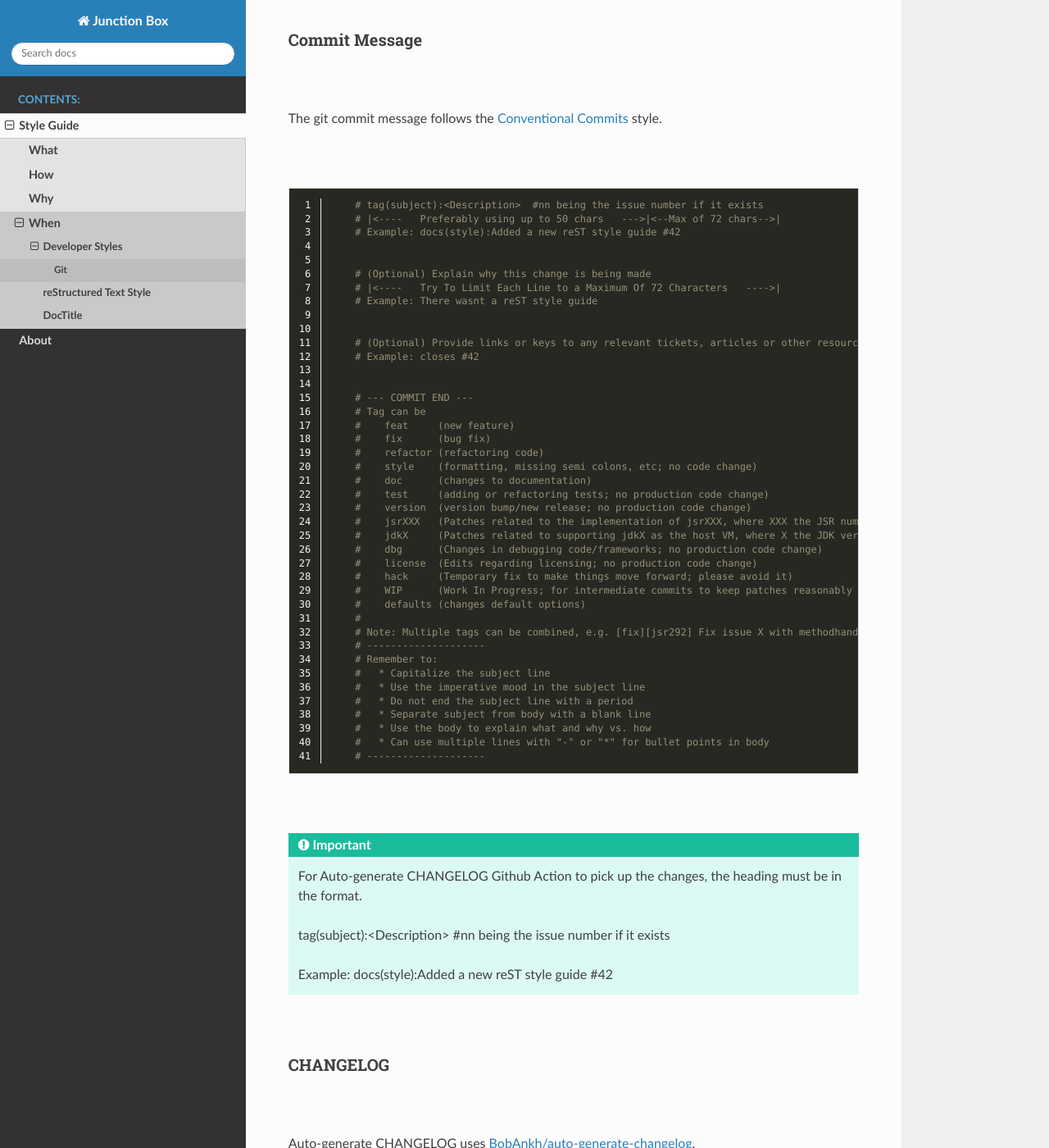
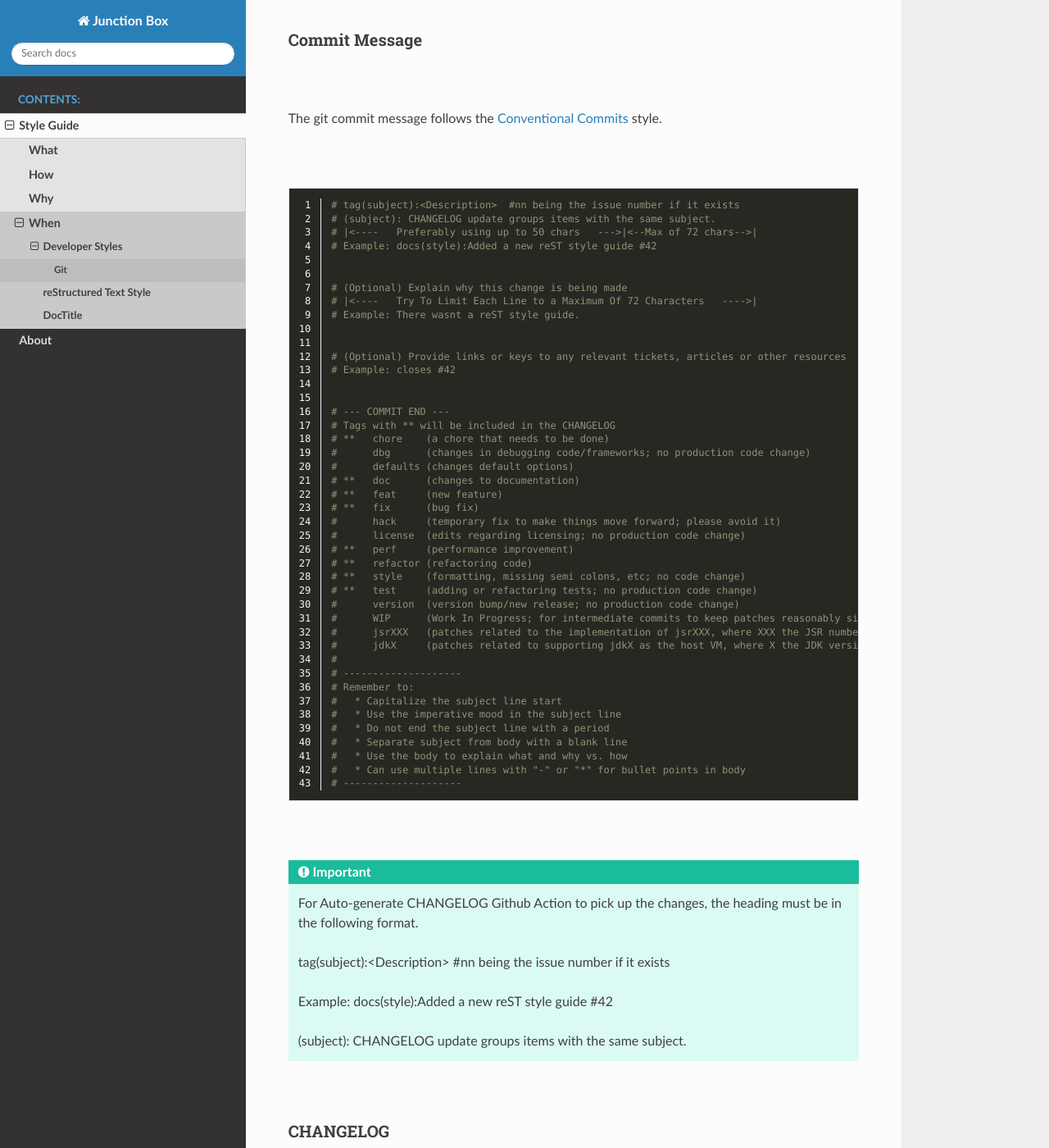
Before and after one commit to imAsparky/junction-box, a Sphinx documentation site: the page built from docs/source/style-developer.rst, in a window 1280 px wide and 1400 px high, scrolled down 277 px. Shown: the whole window at 82% size. Built offline with Sphinx 7.4.7 and the Read the Docs theme 2.0.0, drawn with Linux system fonts in a browser that asks for light colours; some of the changed text lies outside the part shown.

Commit message:
docs(style):Update Development Pipeline style #35
- Added tags to update-changelog.yaml TYPES
- Changed tag order to alphabetical
- Updated .git-commit-message to reflect styling and requirements for
  update-changelog.yaml

WIP #35

```diff
--- a/docs/source/style-developer.rst
+++ b/docs/source/style-developer.rst
@@ -24,57 +24,61 @@ The git commit message follows the
     :linenos:
 
 
-        # tag(subject):<Description>  #nn being the issue number if it exists
-        # |<----   Preferably using up to 50 chars   --->|<--Max of 72 chars-->|
-        # Example: docs(style):Added a new reST style guide #42
+    # tag(subject):<Description>  #nn being the issue number if it exists
+    # (subject): CHANGELOG update groups items with the same subject.
+    # |<----   Preferably using up to 50 chars   --->|<--Max of 72 chars-->|
+    # Example: docs(style):Added a new reST style guide #42
 
 
-        # (Optional) Explain why this change is being made
-        # |<----   Try To Limit Each Line to a Maximum Of 72 Characters   ---->|
-        # Example: There wasnt a reST style guide
+    # (Optional) Explain why this change is being made
+    # |<----   Try To Limit Each Line to a Maximum Of 72 Characters   ---->|
+    # Example: There wasnt a reST style guide.
 
 
-        # (Optional) Provide links or keys to any relevant tickets, articles or other resources
-        # Example: closes #42
+    # (Optional) Provide links or keys to any relevant tickets, articles or other resources
+    # Example: closes #42
 
 
-        # --- COMMIT END ---
-        # Tag can be
-        #    feat     (new feature)
-        #    fix      (bug fix)
-        #    refactor (refactoring code)
-        #    style    (formatting, missing semi colons, etc; no code change)
-        #    doc      (changes to documentation)
-        #    test     (adding or refactoring tests; no production code change)
-        #    version  (version bump/new release; no production code change)
-        #    jsrXXX   (Patches related to the implementation of jsrXXX, where XXX the JSR number)
-        #    jdkX     (Patches related to supporting jdkX as the host VM, where X the JDK version)
-        #    dbg      (Changes in debugging code/frameworks; no production code change)
-        #    license  (Edits regarding licensing; no production code change)
-        #    hack     (Temporary fix to make things move forward; please avoid it)
-        #    WIP      (Work In Progress; for intermediate commits to keep patches reasonably sized)
-        #    defaults (changes default options)
-        #
-        # Note: Multiple tags can be combined, e.g. [fix][jsr292] Fix issue X with methodhandles
-        # --------------------
-        # Remember to:
-        #   * Capitalize the subject line
-        #   * Use the imperative mood in the subject line
-        #   * Do not end the subject line with a period
-        #   * Separate subject from body with a blank line
-        #   * Use the body to explain what and why vs. how
-        #   * Can use multiple lines with "-" or "*" for bullet points in body
-        # --------------------
+    # --- COMMIT END ---
+    # Tags with ** will be included in the CHANGELOG
+    # **   chore    (a chore that needs to be done)
+    #      dbg      (changes in debugging code/frameworks; no production code change)
+    #      defaults (changes default options)
+    # **   doc      (changes to documentation)
+    # **   feat     (new feature)
+    # **   fix      (bug fix)
+    #      hack     (temporary fix to make things move forward; please avoid it)
+    #      license  (edits regarding licensing; no production code change)
+    # **   perf     (performance improvement)
+    # **   refactor (refactoring code)
+    # **   style    (formatting, missing semi colons, etc; no code change)
+    # **   test     (adding or refactoring tests; no production code change)
+    #      version  (version bump/new release; no production code change)
+    #      WIP      (Work In Progress; for intermediate commits to keep patches reasonably sized)
+    #      jsrXXX   (patches related to the implementation of jsrXXX, where XXX the JSR number)
+    #      jdkX     (patches related to supporting jdkX as the host VM, where X the JDK version)
+    #
+    # --------------------
+    # Remember to:
+    #   * Capitalize the subject line start
+    #   * Use the imperative mood in the subject line
+    #   * Do not end the subject line with a period
+    #   * Separate subject from body with a blank line
+    #   * Use the body to explain what and why vs. how
+    #   * Can use multiple lines with "-" or "*" for bullet points in body
+    # --------------------
 
 
 |
 
 .. important::
-    For Auto-generate CHANGELOG Github Action to pick up the changes, the heading must be in the format.
+    For Auto-generate CHANGELOG Github Action to pick up the changes, the heading must be in the following format.
 
     tag(subject):<Description>  #nn being the issue number if it exists
 
     Example: docs(style):Added a new reST style guide #42
+
+    (subject): CHANGELOG update groups items with the same subject.
 
 |
 
@@ -96,7 +100,7 @@ Auto-generate CHANGELOG uses
     on:
     release:
         types: [created, edited]
-        schedule:
+    schedule:
         - cron: "0 2 * * *"
     workflow_dispatch:
 
```
Also changed, not shown: other parts of docs/source/style-developer.rst (+1 -1 lines).
